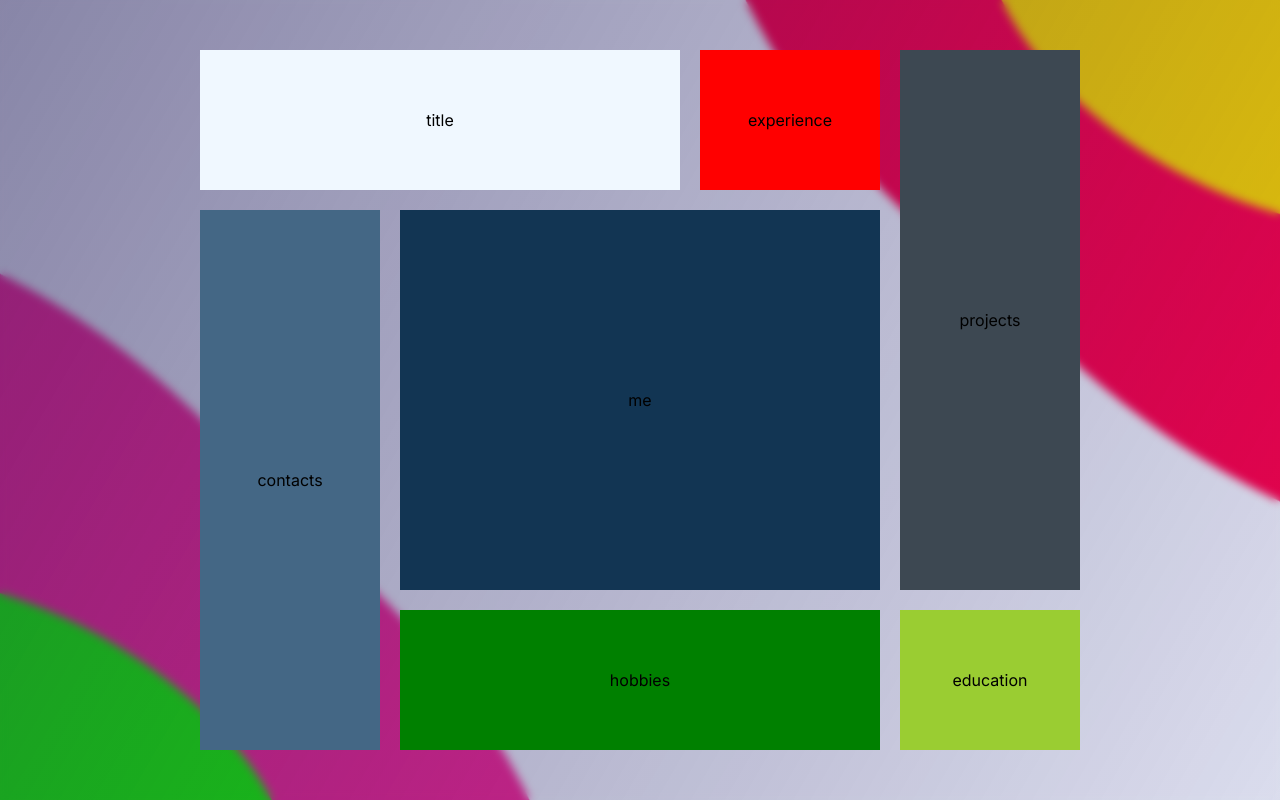
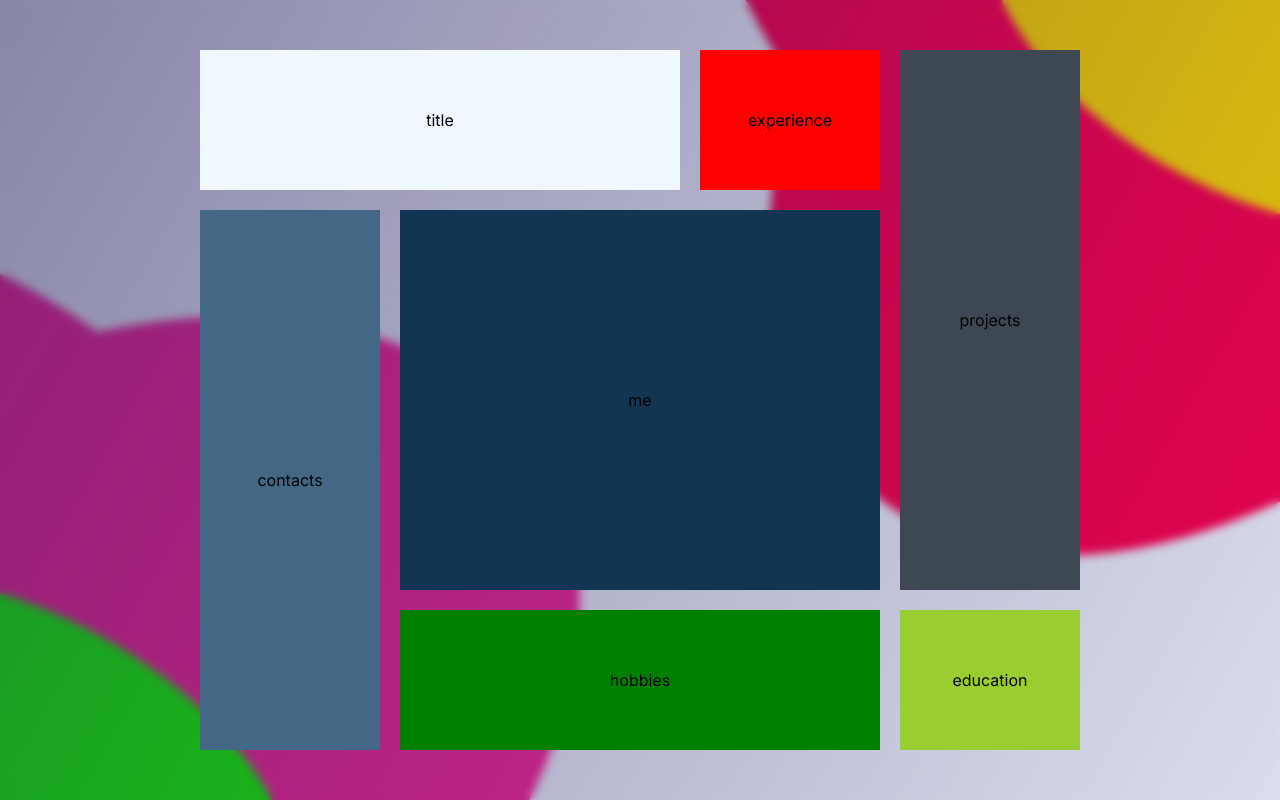
Before and after one commit to Tolsi111/my-website, a Next.js app: page / in a window 1280 px wide. Built offline with nearby package versions, Linux system fonts and the light colour scheme.

Commit message:
added rotation reverse animation

```diff
--- a/components/animated-background/AnimatedBackground.module.scss
+++ b/components/animated-background/AnimatedBackground.module.scss
@@ -29,7 +29,7 @@
     border-radius: 50%;
 }
 .bottom-first {
-    animation: rotation 60s linear infinite;
+    animation: rotation-reverse 60s linear infinite;
 }
 .bottom-second {
     animation: rotation 35s linear infinite;
@@ -49,7 +49,7 @@
     animation: rotation 62s linear infinite;
 }
 .top-second {
-    animation: rotation 39s linear infinite;
+    animation: rotation-reverse 39s linear infinite;
 }
 .top {
     overflow: hidden;
@@ -80,3 +80,12 @@
         transform: rotate(360deg);
     }
 }
+
+@keyframes rotation-reverse {
+    0% {
+        transform: rotate(0deg);
+    }
+    100% {
+        transform: rotate(-360deg);
+    }
+}
```
